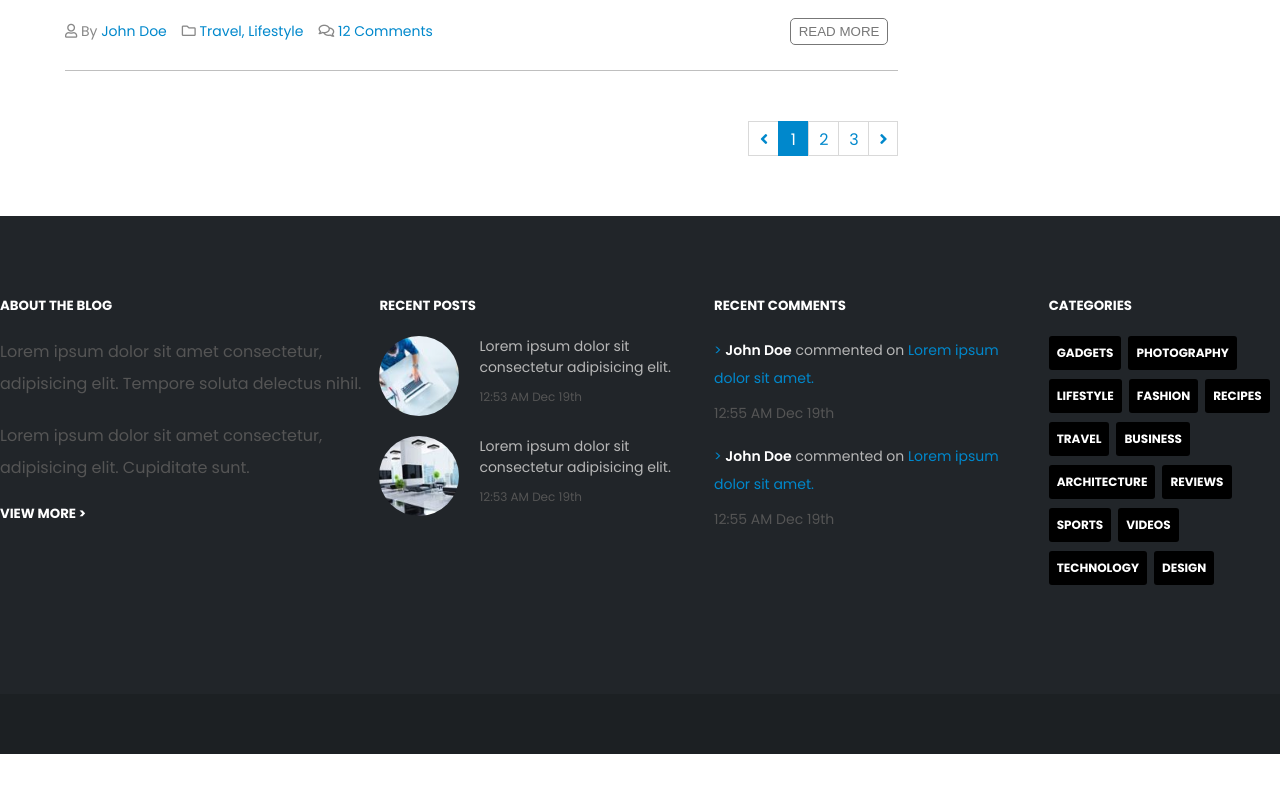
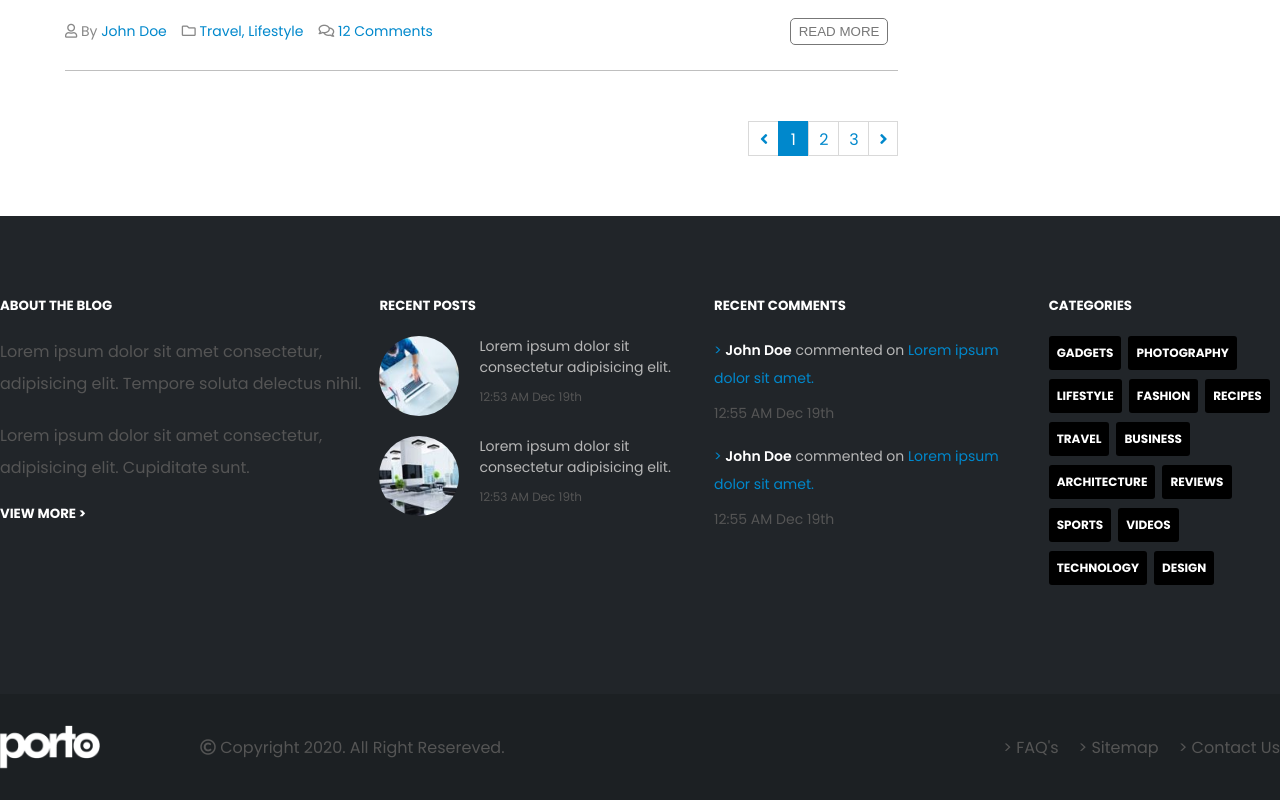
Before and after one commit to mauro-20/proj-html-vuejs, a Vue app: page / in a window 1280 px wide. Shown: the part 4983-5783 px from the top of the page. Before the commit the page ends 5737 px from the top, so only its background shows below. Built offline with nearby package versions, Linux system fonts and the light colour scheme.

Commit message:
add footer bottom

```diff
--- a/src/components/Footer.vue
+++ b/src/components/Footer.vue
@@ -1,5 +1,6 @@
 <template>
   <footer>
+    <!-- footer top -->
     <div class="footer-top">
       <div class="container">
         <div class="col-400">
@@ -34,11 +35,36 @@
         </div>
       </div>
     </div>
+    <!-- /footer top -->
+    <!-- footer bottom -->
     <div class="footer-bottom">
       <div class="container">
-
+        <!-- col left -->
+        <div class="col-left">
+          <img src="../assets/images/logo-footer.png" alt="logo" class="logo">
+          <div class="copyright">
+            <i class="far fa-copyright"></i> Copyright 2020. All Right Resereved.
+          </div>
+        </div>
+        <!-- /col left -->
+        <!-- col right -->
+        <div class="col-right">
+          <div class="links">
+            <div class="link">
+              > FAQ's
+            </div>
+            <div class="link">
+              > Sitemap
+            </div>
+            <div class="link">
+              > Contact Us
+            </div>
+          </div>
+        </div>
+        <!-- /col right -->
       </div>
     </div>
+    <!-- /footer bottom -->
   </footer>
 </template>
 
@@ -132,6 +158,35 @@
   .footer-bottom{
     padding: 30px 0;
     background-color: $bg-dark-800;
+
+    .container{
+      display: flex;
+      justify-content: space-between;
+
+      .col-left{
+        display: flex;
+        align-items: center;
+        .logo{
+          margin-right: 100px;
+          width: 100px;
+        }
+        .copyright{
+          color: $text-dark-500;
+        }
+      }
+      .col-right{
+        display: flex;
+        align-items: center;
+        .links{
+          display: flex;
+          .link{
+            margin-left: 20px;
+            color: $text-dark-500;
+            cursor: pointer;
+          }
+        }
+      }
+    }
   }
 
 </style>
```
